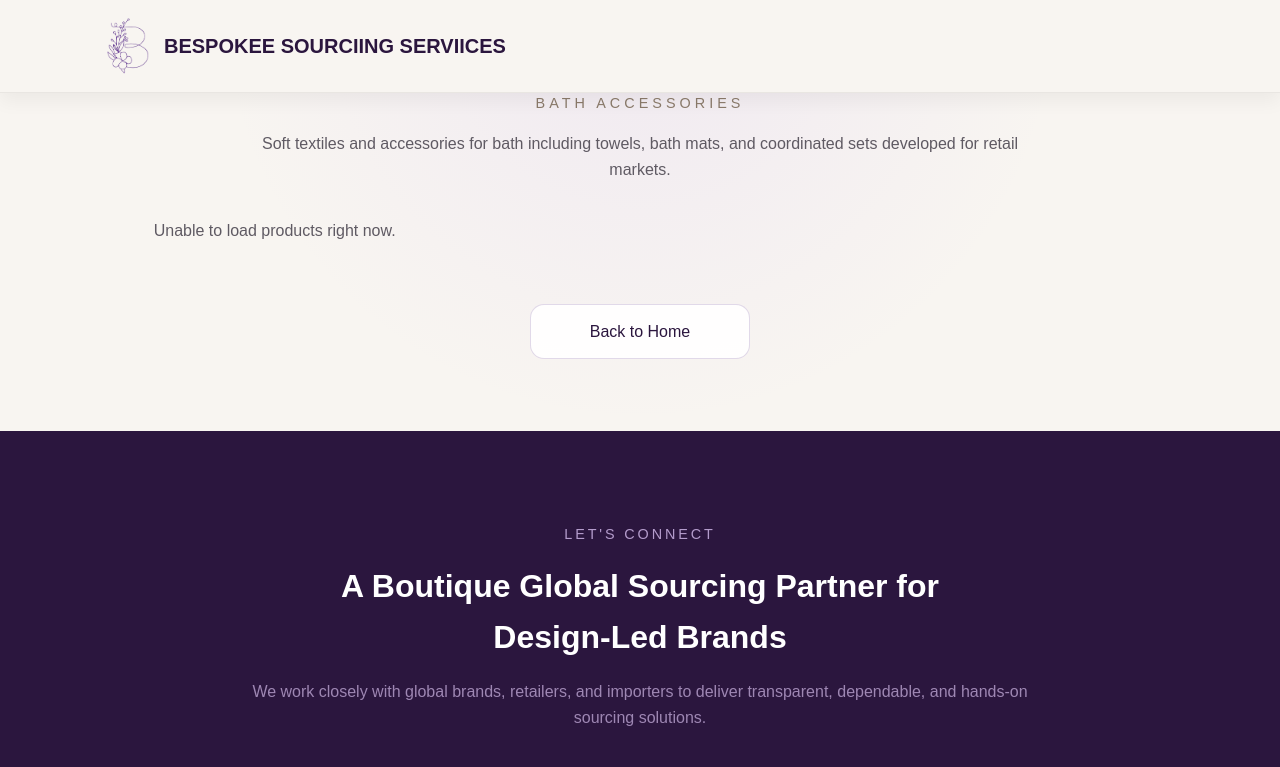
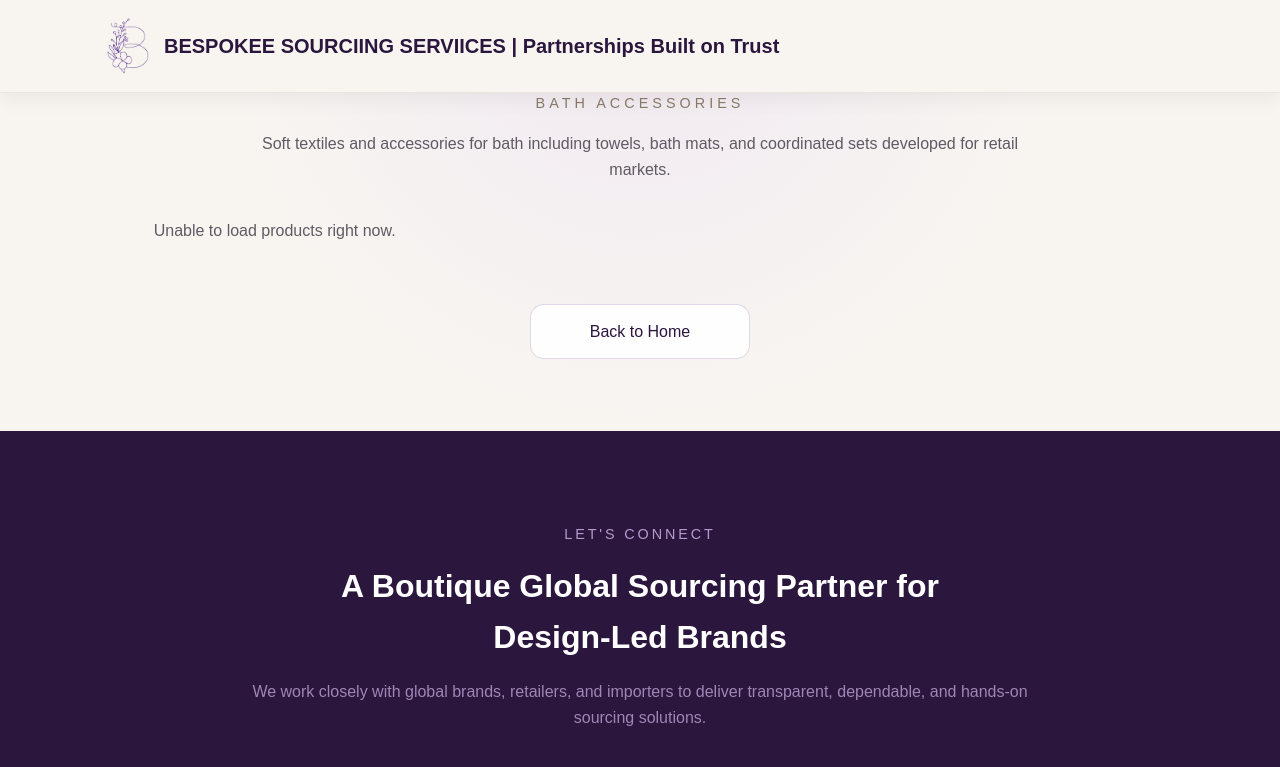
Before and after one commit to ShrenikGarg/Bespokee-Sourcing-Services, a website: page bath-accessories.html in a window 1280 px wide. Shown: the top 767 px of the page. Drawn offline with Linux system fonts and the light colour scheme; no server answers.

Commit message:
Updated header

```diff
--- a/bath-accessories.html
+++ b/bath-accessories.html
@@ -11,7 +11,7 @@
     <div class="containers" style="display:flex;align-items:center;gap:18px;">
       <a href="index.html" aria-label="Back to home" style="display:flex;align-items:center;text-decoration:none;color:inherit;">
         <img class="brand-logo" src="images/BSS logo.png" alt="Bespokee logo" width="56" height="56">
-        <span style="font-weight:700;font-size:1.25rem;margin-left:8px;">BESPOKEE SOURCIING SERVIICES</span>
+        <span style="font-weight:700;font-size:1.25rem;margin-left:8px;">BESPOKEE SOURCIING SERVIICES | Partnerships Built on Trust</span>
       </a>
     </div>
   </header>
```
Also changed, not shown: decorative-accessories.html (+1 -1 lines), fashion-womens-accessories.html (+1 -1 lines), floor-coverings.html (+1 -1 lines), furniture.html (+1 -1 lines), home-furnishing-textiles.html (+1 -1 lines), kids-nursery-products.html (+1 -1 lines), lighting.html (+1 -1 lines), pet-products.html (+1 -1 lines).
